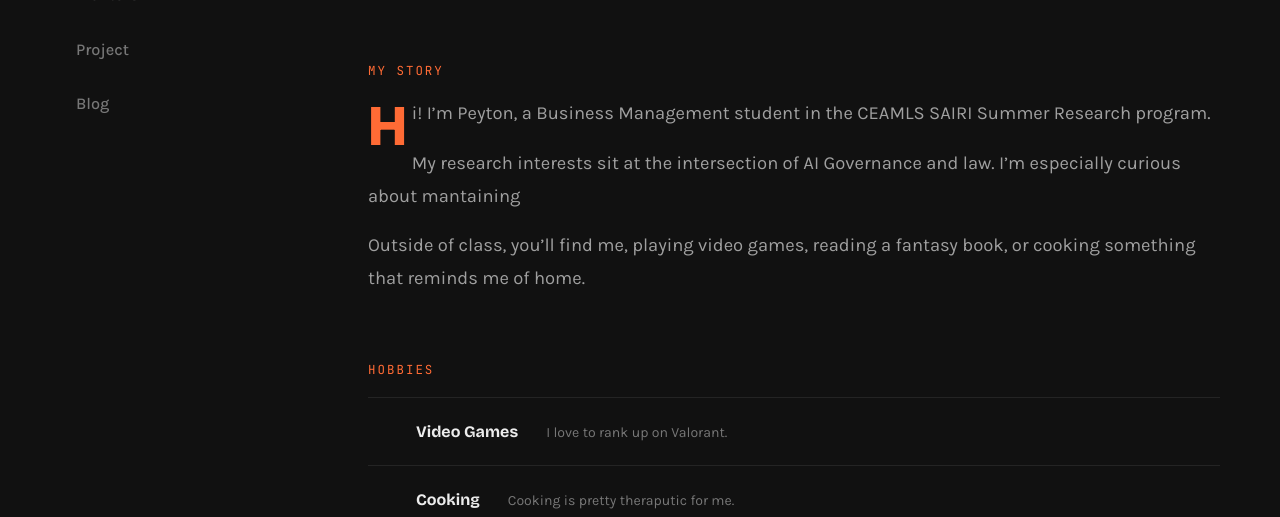
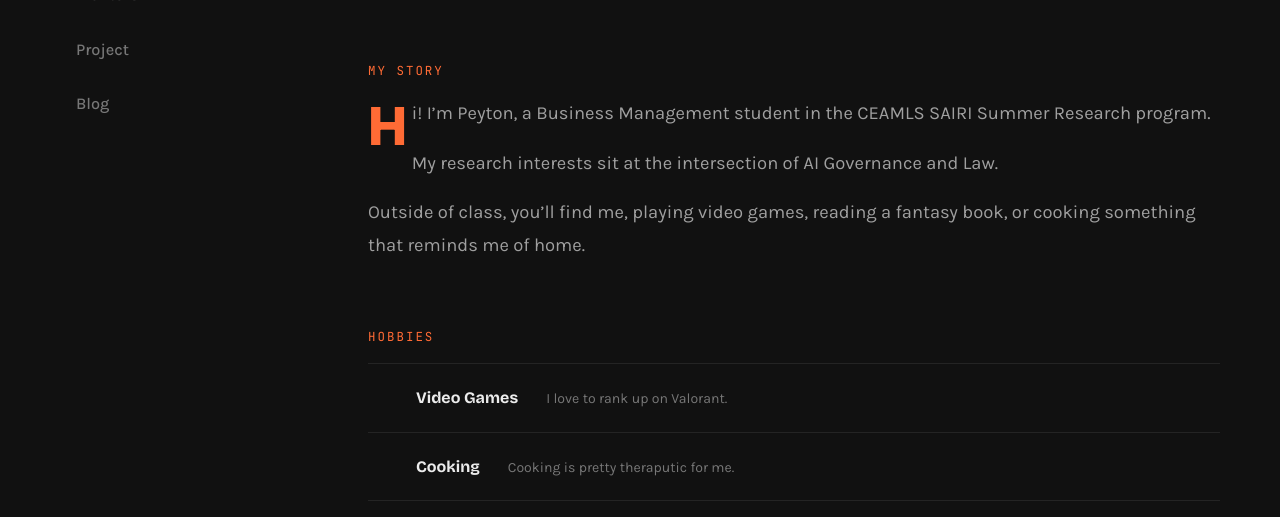
Before and after one commit to pblake207/pblake207ceamls26.github.io, a Jekyll site: the page built from pages/about-me.md, in a window 1280 px wide and 900 px high, cut to the strip 383-900 px from the top of the window. Built offline with Jekyll 4.4.1, drawn with Linux system fonts in a browser that asks for light colours.

Commit message:
Update about-me.md

```diff
--- a/pages/about-me.md
+++ b/pages/about-me.md
@@ -11,7 +11,7 @@ about:
   bio: |
     Hi! I'm Peyton, a Business Management student in the CEAMLS SAIRI Summer Research program.
 
-    My research interests sit at the intersection of AI Governance and law. I'm especially curious about mantaining
+    My research interests sit at the intersection of AI Governance and Law.
 
     Outside of class, you'll find me, playing video games, reading a fantasy book, or cooking something that reminds me of     home.
 
```
